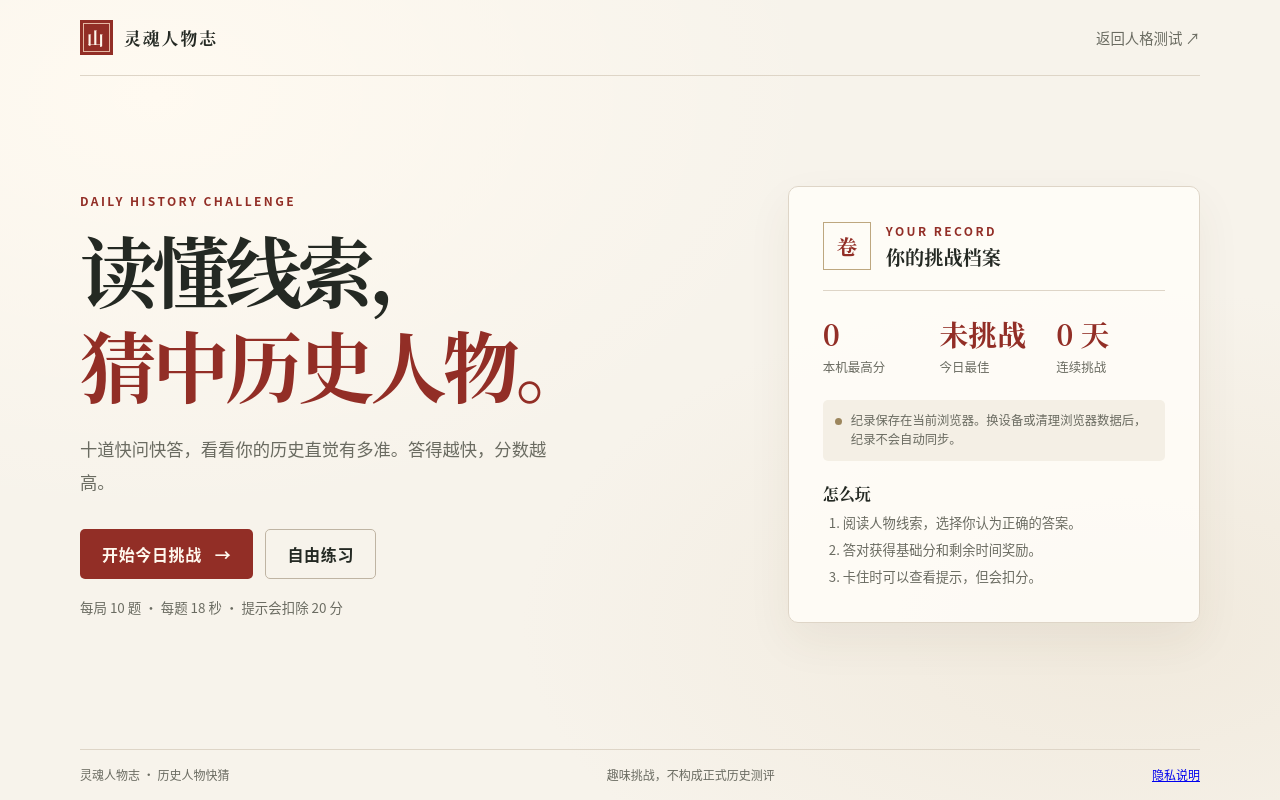
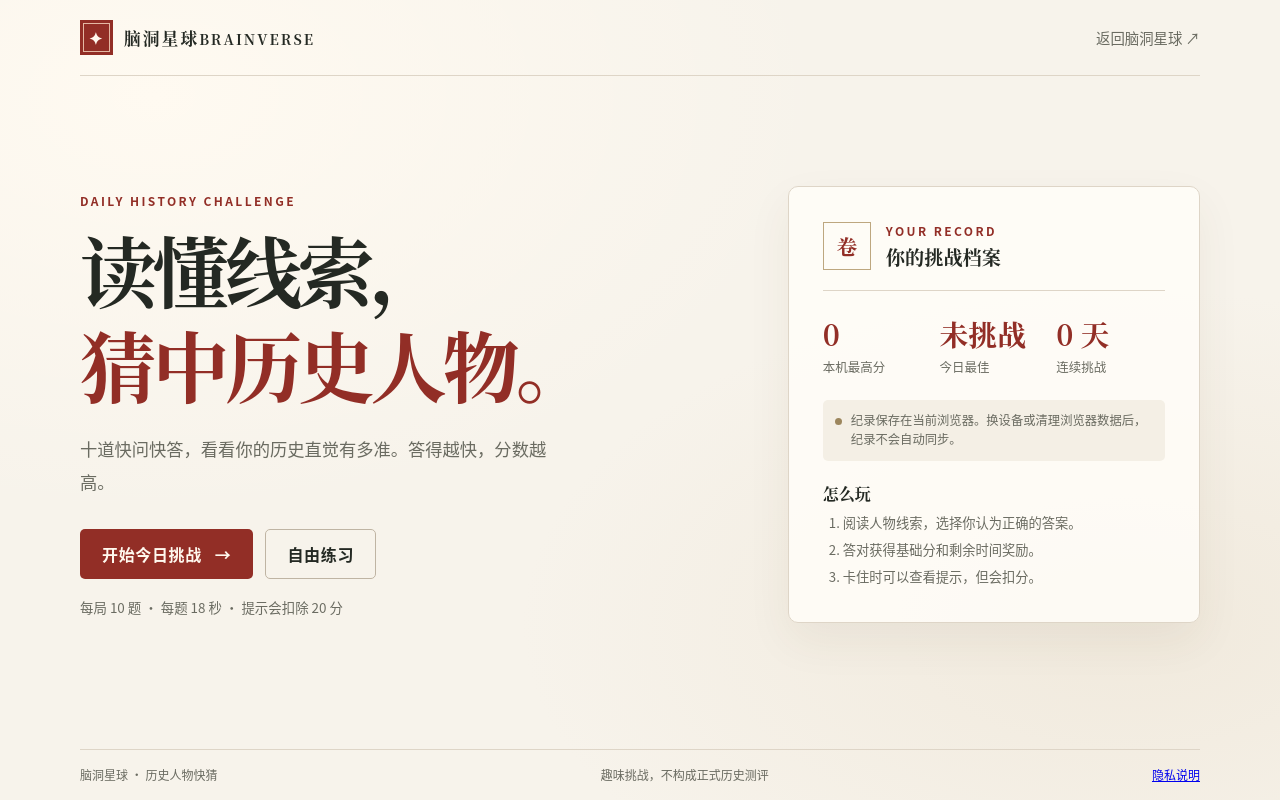
Before and after one commit to zhangq7726-png/zhangq7726.github.io, a plain HTML site: page game.html in a window 1280 px wide. Drawn offline with Linux system fonts and the light colour scheme.

Commit message:
Rebrand game page as 脑洞星球

```diff
--- a/game.html
+++ b/game.html
@@ -5,14 +5,15 @@
   <meta name="viewport" content="width=device-width, initial-scale=1">
   <meta name="theme-color" content="#f7f3eb">
   <meta name="description" content="限时挑战历史人物快猜，读线索、抢时间、刷新你的本机纪录。">
-  <title>历史人物快猜 - 灵魂人物志</title>
+  <title>历史人物快猜｜脑洞星球</title>
+  <link rel="icon" type="image/svg+xml" href="favicon.svg">
   <link rel="stylesheet" href="game.css">
 </head>
 <body>
   <div class="game-shell">
     <header class="game-header">
-      <a class="brand" href="index.html"><span class="brand-mark">山</span><span>灵魂人物志</span></a>
-      <a class="back-link" href="index.html">返回人格测试 <span aria-hidden="true">↗</span></a>
+      <a class="brand" href="index.html"><span class="brand-mark">✦</span><span class="brand-copy"><span class="brand-name">脑洞星球</span><small class="brand-subtitle">BRAINVERSE</small></span></a>
+      <a class="back-link" href="index.html">返回脑洞星球 <span aria-hidden="true">↗</span></a>
     </header>
 
     <main class="game-main">
@@ -107,7 +108,7 @@
     </main>
 
     <footer class="game-footer">
-      <span>灵魂人物志 · 历史人物快猜</span>
+      <span>脑洞星球 · 历史人物快猜</span>
       <span>趣味挑战，不构成正式历史测评</span>
       <a href="privacy.html">隐私说明</a>
     </footer>
```
